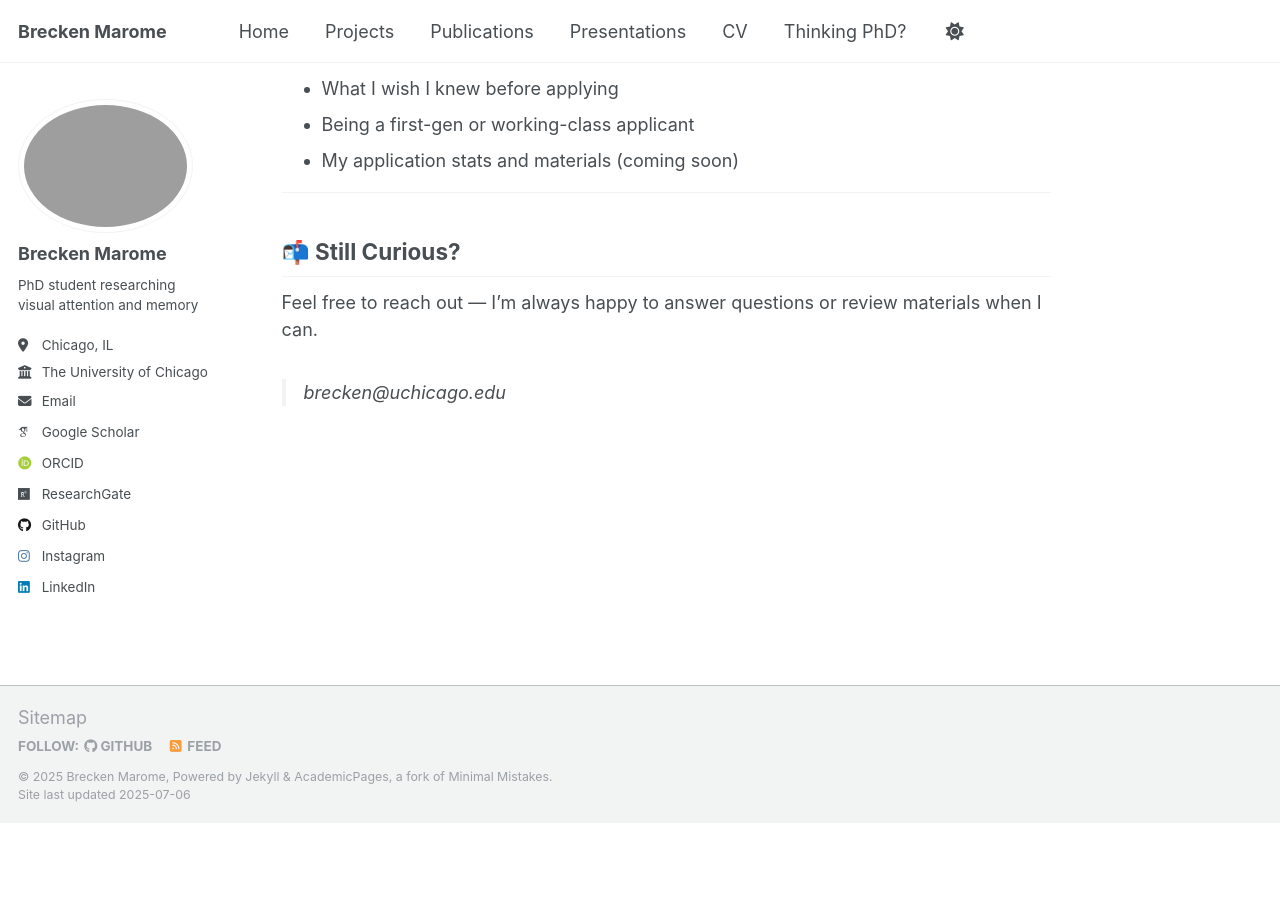
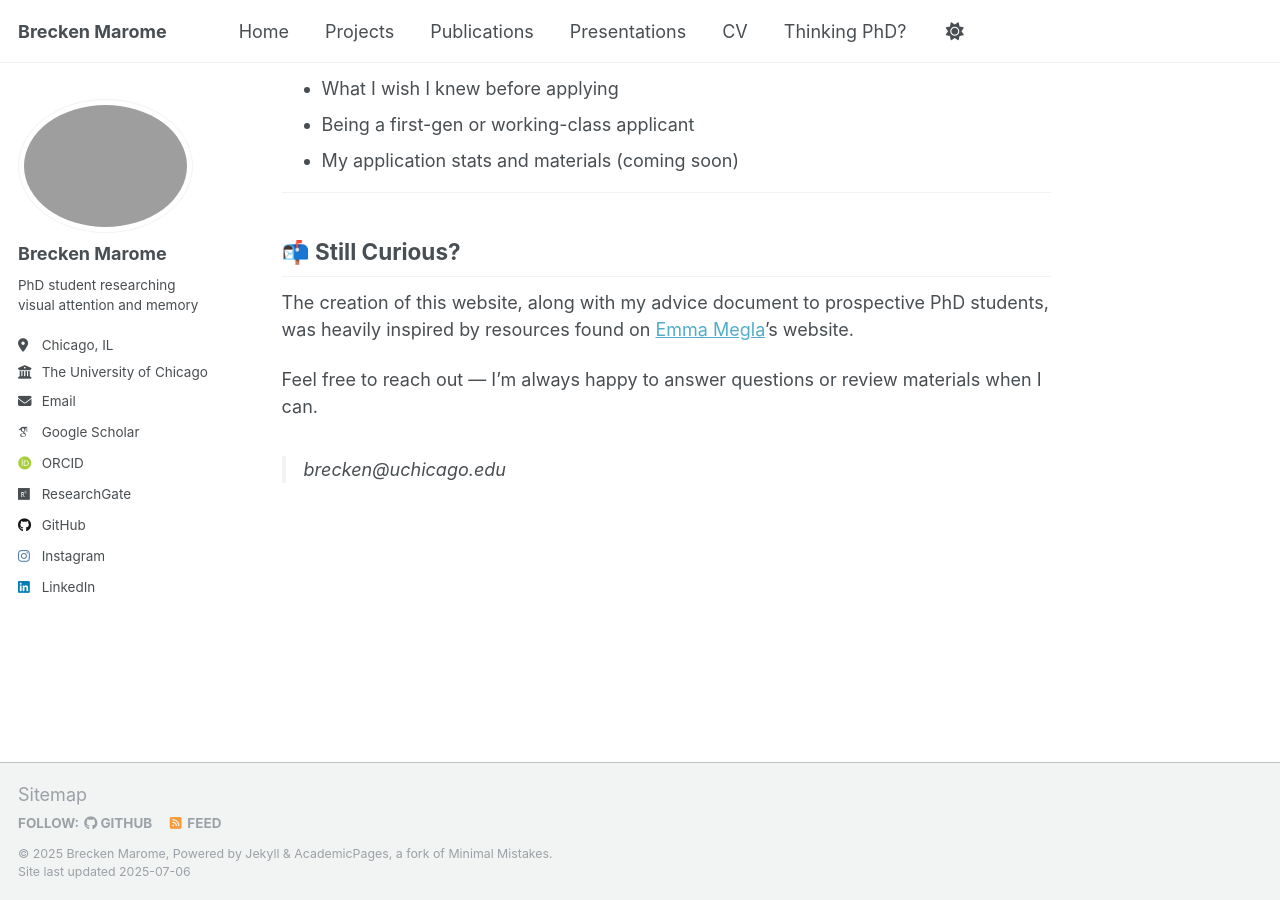
Before and after one commit to btmarome/btmarome.github.io, a Jekyll site: the page built from _pages/thinking-phd.md, in a window 1280 px wide and 900 px high, scrolled down 597 px. Built offline with Jekyll 4.4.1, drawn with Linux system fonts in a browser that asks for light colours; some web fonts are replaced; a script that is not in the unit is left out; before the commit the page ends 1420 px from its top, so only the background shows below that.

Commit message:
Update thinking-phd.md

```diff
--- a/_pages/thinking-phd.md
+++ b/_pages/thinking-phd.md
@@ -29,6 +29,8 @@ When I was applying to PhD programs, I found myself swimming in forums, overthin
 
 ## 📬 Still Curious?
 
+The creation of this website, along with my advice document to prospective PhD students, was heavily inspired by resources found on [Emma Megla](https://www.emmamegla.com/home)'s website.
+
 Feel free to reach out — I’m always happy to answer questions or review materials when I can.
 
 > brecken@uchicago.edu
```
